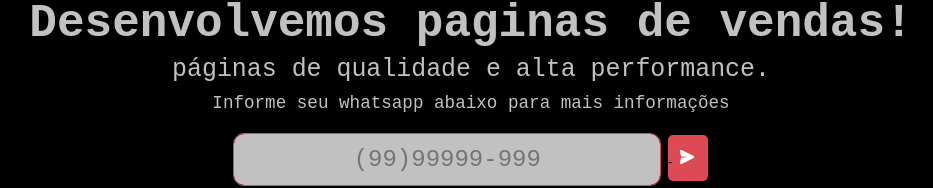
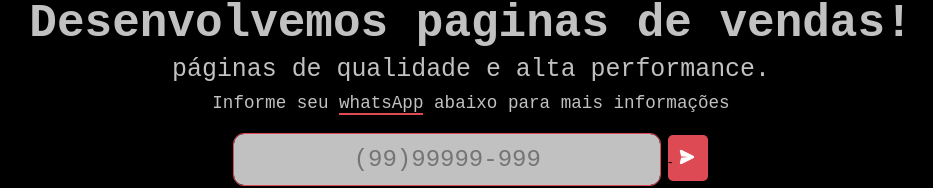
Before and after one commit to Bruno1794/landvenda, a Next.js app: page / in a window 1280 px wide. Shown: the part 340-528 px from the top of the page, without its empty margins (169-1102 px from the left). Built offline with nearby package versions, Linux system fonts and the light colour scheme.

Commit message:
ajuste e subliando na palavra whatsapp

```diff
--- a/src/app/captura/captura.module.css
+++ b/src/app/captura/captura.module.css
@@ -14,6 +14,9 @@
     padding: 5px;
     font-size: 1.558rem;
     color: #c1c1c1;
+}
+.captura span{
+   border-bottom: 2px solid #DE4A54;
 }
 
 .whatsapp {
--- a/src/app/captura/page.tsx
+++ b/src/app/captura/page.tsx
@@ -56,7 +56,7 @@ export default function CapturaPgae() {
                 <Image src="/img/logo.png" alt="logo" width={100} height={100}/>
                 <h1>Desenvolvemos paginas de vendas!</h1>
                 <p>páginas de qualidade e alta performance.</p>
-                <p className={styles.whatsapp}>Informe seu whatsapp abaixo para mais informações</p>
+                <p className={styles.whatsapp}>Informe seu <span>whatsApp</span> abaixo para mais informações</p>
 
                 <form action={action} className={styles.form}>
                     <input type="text" placeholder="(99)99999-999" onChange={handeMasc} value={phone} name="fone" id="fone"/>
```
